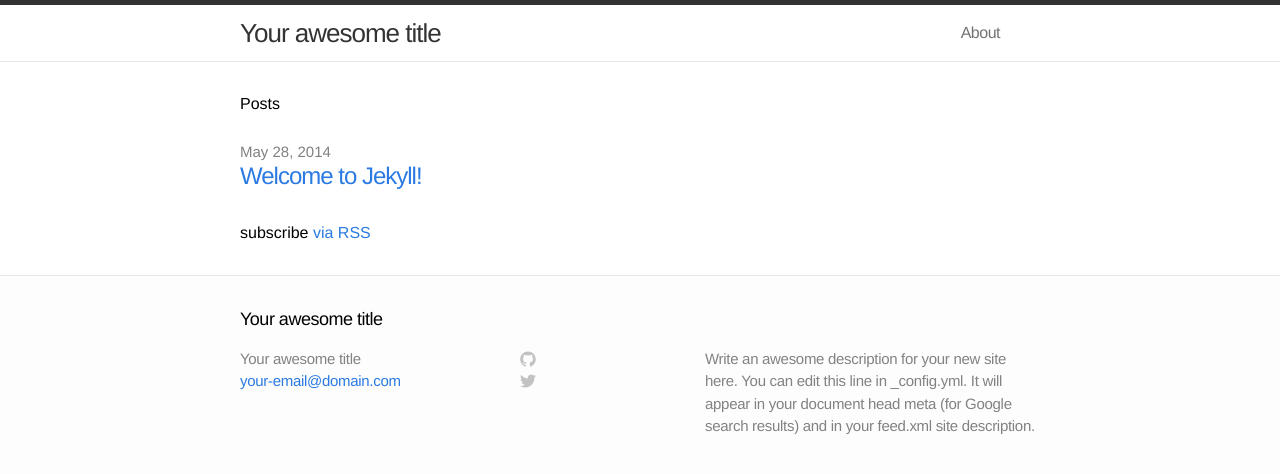
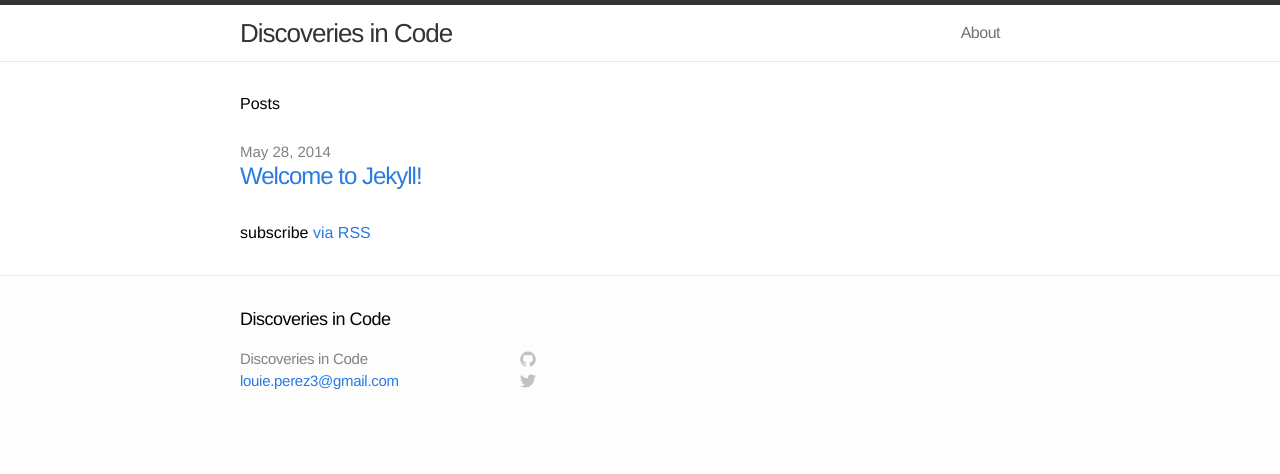
Before and after one commit to AbsoLouie/louiedp3.github.io, a Jekyll site: the page built from index.html, in a window 1280 px wide. Shown: the top 474 px of the page. Built offline with Jekyll 4.4.1, drawn with Linux system fonts in a browser that asks for light colours.

Commit message:
Updated site configurations

```diff
--- a/_config.yml
+++ b/_config.yml
@@ -1,9 +1,9 @@
 # Site settings
-title: Your awesome title
-email: your-email@domain.com
-description: "Write an awesome description for your new site here. You can edit this line in _config.yml. It will appear in your document head meta (for Google search results) and in your feed.xml site description."
+title: Discoveries in Code
+email: louie.perez3@gmail.com
+description: ""
 baseurl: ""
-url: "http://yourdomain.com"
+url: ""
 
 # Build settings
 markdown: kramdown
```
